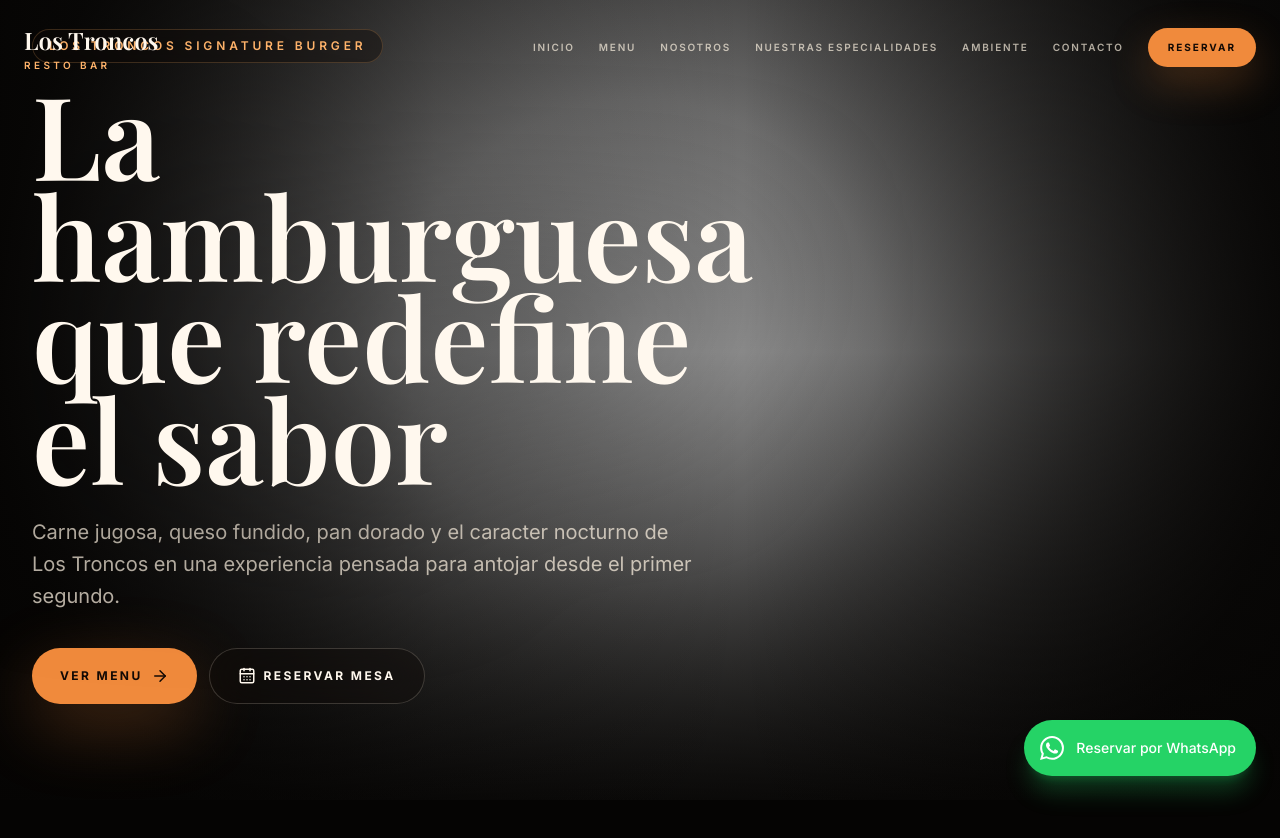
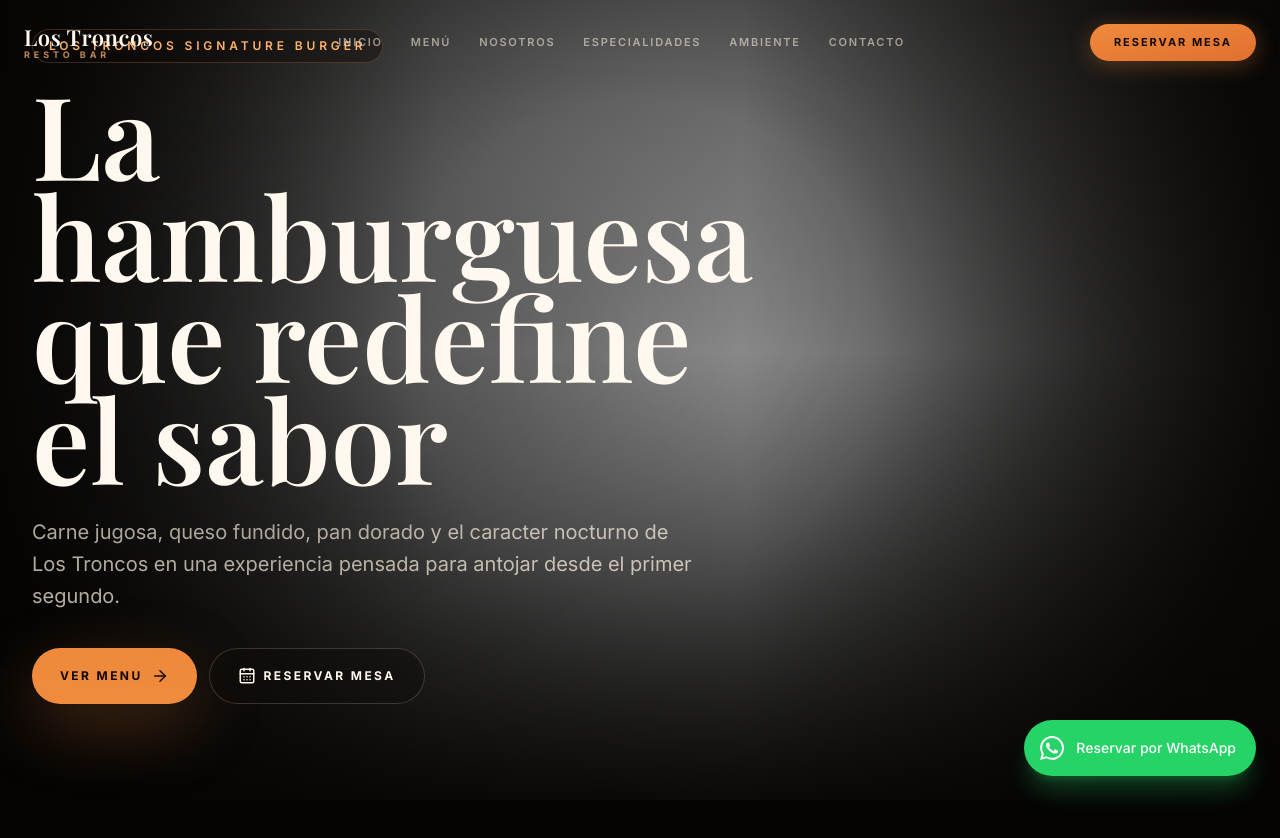
Before and after one commit to stefanoreichert/los-troncos-web-info, a Next.js app: page / in a window 1280 px wide. Shown: the top 838 px of the page. Built offline with nearby package versions, Linux system fonts and the light colour scheme.

Commit message:
Improve premium landing hero and menu presentation

```diff
--- a/app/components/Navbar.tsx
+++ b/app/components/Navbar.tsx
@@ -6,9 +6,9 @@ import { Menu, X } from "lucide-react";
 
 const links = [
   ["#inicio", "Inicio"],
-  ["#menu", "Menu"],
+  ["#menu", "Menú"],
   ["#nosotros", "Nosotros"],
-  ["#especialidades", "Nuestras Especialidades"],
+  ["#especialidades", "Especialidades"],
   ["#ambiente", "Ambiente"],
   ["#contacto", "Contacto"],
 ];
@@ -47,85 +47,132 @@ export default function Navbar() {
         <div
           className={`mx-auto flex max-w-7xl items-center justify-between transition-all duration-500 ${
             scrolled
-              ? "rounded-full border border-white/10 bg-[#090605]/72 px-4 py-3 shadow-[0_24px_90px_rgba(0,0,0,0.45)] backdrop-blur-2xl sm:px-5"
+              ? "rounded-2xl border border-white/[0.08] bg-[#090605]/85 px-5 py-3 shadow-[0_8px_48px_rgba(0,0,0,0.55)] backdrop-blur-2xl"
               : "px-0 py-2"
           }`}
         >
+          {/* Logo */}
           <button
             onClick={() => goTo("#inicio")}
-            className="text-left leading-none"
+            className="group text-left leading-none"
             aria-label="Ir al inicio"
           >
-            <span className="block font-[family-name:var(--font-playfair)] text-2xl font-semibold text-[#fff8ee]">
+            <span className="block font-[family-name:var(--font-playfair)] text-[22px] font-semibold tracking-wide text-[#fff8ee] transition-colors duration-300 group-hover:text-[#ffb36b]">
               Los Troncos
             </span>
-            <span className="mt-1 block text-[10px] font-semibold uppercase tracking-[0.34em] text-[#ffb36b]">
+            <span className="mt-0.5 block text-[9px] font-bold uppercase tracking-[0.44em] text-[#ffb36b]/75">
               Resto Bar
             </span>
           </button>
 
-          <nav className="hidden items-center gap-6 xl:flex">
+          {/* Desktop nav */}
+          <nav className="hidden items-center gap-7 xl:flex">
             {links.map(([href, label]) => (
               <button
                 key={href}
                 onClick={() => goTo(href)}
-                className="group relative text-[10px] font-semibold uppercase tracking-[0.18em] text-[#fff4e3]/68 transition-colors duration-300 hover:text-[#ffb36b]"
+                className="group relative text-[11px] font-semibold uppercase tracking-[0.16em] text-[#fff4e3]/55 transition-colors duration-300 hover:text-[#fff4e3]"
               >
                 {label}
-                <span className="absolute -bottom-2 left-0 h-px w-0 bg-[#ffb36b] transition-all duration-300 group-hover:w-full" />
+                <span className="absolute -bottom-1.5 left-0 h-px w-0 bg-gradient-to-r from-[#f08a3c] to-[#ffb36b] transition-all duration-300 group-hover:w-full" />
               </button>
             ))}
+          </nav>
+
+          <div className="hidden items-center xl:flex">
             <button
               onClick={() => goTo("#reservar")}
-              className="rounded-full bg-[#f08a3c] px-5 py-3 text-[10px] font-bold uppercase tracking-[0.2em] text-[#130a05] shadow-[0_16px_42px_rgba(240,138,60,0.25)] transition-all duration-300 hover:-translate-y-0.5 hover:bg-[#ffb36b]"
+              className="rounded-full bg-gradient-to-br from-[#f08a3c] to-[#e07030] px-6 py-2.5 text-[11px] font-bold uppercase tracking-[0.18em] text-[#130a05] shadow-[0_4px_22px_rgba(240,138,60,0.32)] transition-all duration-300 hover:-translate-y-px hover:shadow-[0_8px_32px_rgba(240,138,60,0.48)]"
             >
-              Reservar
+              Reservar mesa
             </button>
-          </nav>
+          </div>
 
+          {/* Mobile toggle */}
           <button
-            onClick={() => setOpen((value) => !value)}
-            className="flex h-11 w-11 items-center justify-center rounded-full border border-white/10 bg-white/5 text-[#fff8ee] backdrop-blur-xl xl:hidden"
-            aria-label="Abrir menu"
+            onClick={() => setOpen((v) => !v)}
+            className="flex h-10 w-10 items-center justify-center rounded-xl border border-white/10 bg-white/[0.06] text-[#fff8ee] backdrop-blur-xl transition-all duration-200 hover:border-[#ffb36b]/40 hover:bg-white/10 xl:hidden"
+            aria-label={open ? "Cerrar menú" : "Abrir menú"}
           >
-            {open ? <X size={22} /> : <Menu size={22} />}
+            <AnimatePresence mode="wait" initial={false}>
+              <motion.span
+                key={open ? "close" : "open"}
+                initial={{ rotate: -90, opacity: 0 }}
+                animate={{ rotate: 0, opacity: 1 }}
+                exit={{ rotate: 90, opacity: 0 }}
+                transition={{ duration: 0.15 }}
+                className="flex items-center justify-center"
+              >
+                {open ? <X size={20} /> : <Menu size={20} />}
+              </motion.span>
+            </AnimatePresence>
           </button>
         </div>
       </motion.header>
 
+      {/* Mobile menu — full screen */}
       <AnimatePresence>
         {open && (
           <motion.div
             initial={{ opacity: 0 }}
             animate={{ opacity: 1 }}
             exit={{ opacity: 0 }}
-            className="fixed inset-0 z-40 bg-[#050403]/96 px-5 pt-28 backdrop-blur-2xl xl:hidden"
+            transition={{ duration: 0.25 }}
+            className="fixed inset-0 z-40 flex flex-col bg-[#060402]/97 backdrop-blur-2xl xl:hidden"
           >
-            <motion.div
-              initial={{ y: 28, opacity: 0 }}
+            {/* Spacer for fixed header */}
+            <div className="h-24 shrink-0" />
+
+            {/* Links */}
+            <motion.nav
+              initial={{ y: 16, opacity: 0 }}
               animate={{ y: 0, opacity: 1 }}
-              exit={{ y: 28, opacity: 0 }}
-              transition={{ duration: 0.35, ease: [0.22, 1, 0.36, 1] }}
-              className="mx-auto flex max-w-md flex-col gap-3"
+              exit={{ y: 16, opacity: 0 }}
+              transition={{ duration: 0.3, ease: [0.22, 1, 0.36, 1] }}
+              className="flex flex-1 flex-col justify-center px-6"
             >
-              {links.map(([href, label], index) => (
+              <div className="mx-auto w-full max-w-sm">
+                {links.map(([href, label], i) => (
                   <motion.button
                     key={href}
-                  initial={{ y: 18, opacity: 0 }}
-                  animate={{ y: 0, opacity: 1 }}
-                  transition={{ delay: index * 0.04 }}
+                    initial={{ x: -16, opacity: 0 }}
+                    animate={{ x: 0, opacity: 1 }}
+                    transition={{
+                      delay: 0.06 + i * 0.055,
+                      ease: [0.22, 1, 0.36, 1],
+                      duration: 0.4,
+                    }}
                     onClick={() => goTo(href)}
-                  className="rounded-[26px] border border-white/10 bg-white/[0.04] px-5 py-4 text-left font-[family-name:var(--font-playfair)] text-2xl text-[#fff8ee] transition-colors duration-300 hover:border-[#ffb36b]/45 hover:text-[#ffb36b]"
+                    className="group flex w-full items-center gap-4 border-b border-white/[0.07] py-4 text-left last:border-0"
                   >
+                    <span className="h-px w-4 shrink-0 bg-[#ffb36b]/0 transition-all duration-300 group-hover:w-6 group-hover:bg-[#ffb36b]/70" />
+                    <span className="font-[family-name:var(--font-playfair)] text-[23px] text-[#fff8ee]/75 transition-colors duration-200 group-hover:text-[#fff8ee]">
                       {label}
+                    </span>
                   </motion.button>
                 ))}
+              </div>
+            </motion.nav>
+
+            {/* Bottom CTA */}
+            <motion.div
+              initial={{ y: 16, opacity: 0 }}
+              animate={{ y: 0, opacity: 1 }}
+              exit={{ y: 16, opacity: 0 }}
+              transition={{ delay: 0.38, duration: 0.3 }}
+              className="shrink-0 border-t border-white/[0.06] p-6"
+            >
+              <div className="mx-auto w-full max-w-sm">
                 <button
                   onClick={() => goTo("#reservar")}
-                className="mt-3 min-h-14 rounded-full bg-[#f08a3c] px-6 py-4 text-sm font-bold uppercase tracking-[0.2em] text-[#130a05]"
+                  className="w-full rounded-2xl bg-gradient-to-br from-[#f08a3c] to-[#e07030] py-4 text-sm font-bold uppercase tracking-[0.22em] text-[#130a05] shadow-[0_8px_32px_rgba(240,138,60,0.38)] transition-all duration-300 active:scale-[0.98]"
                 >
-                Reservar
+                  Reservar mesa
                 </button>
+                <p className="mt-3 text-center text-[10px] uppercase tracking-[0.25em] text-[#fff4e3]/25">
+                  Puerto Rico · Misiones
+                </p>
+              </div>
             </motion.div>
           </motion.div>
         )}
```
Lines whose indentation alone changed are shown as unchanged.
